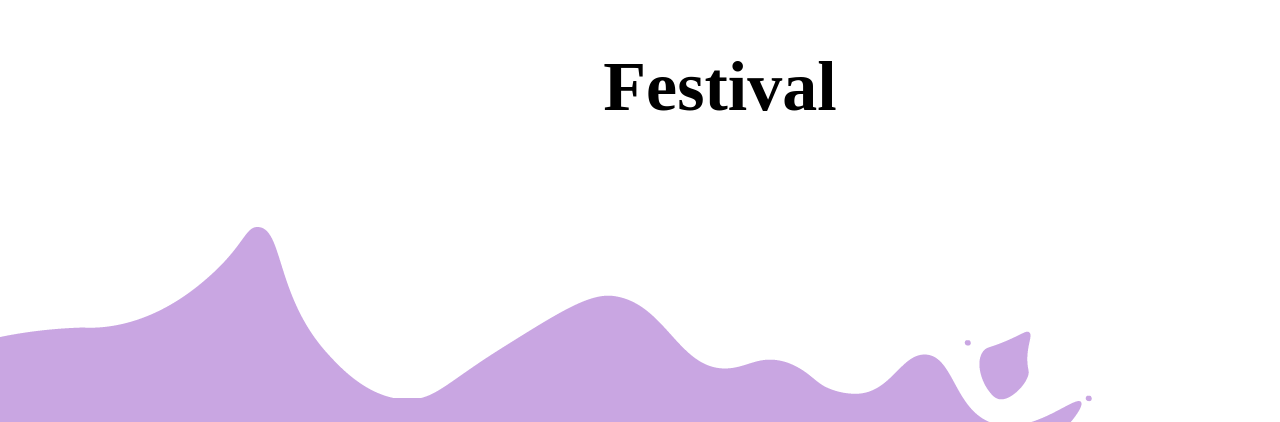
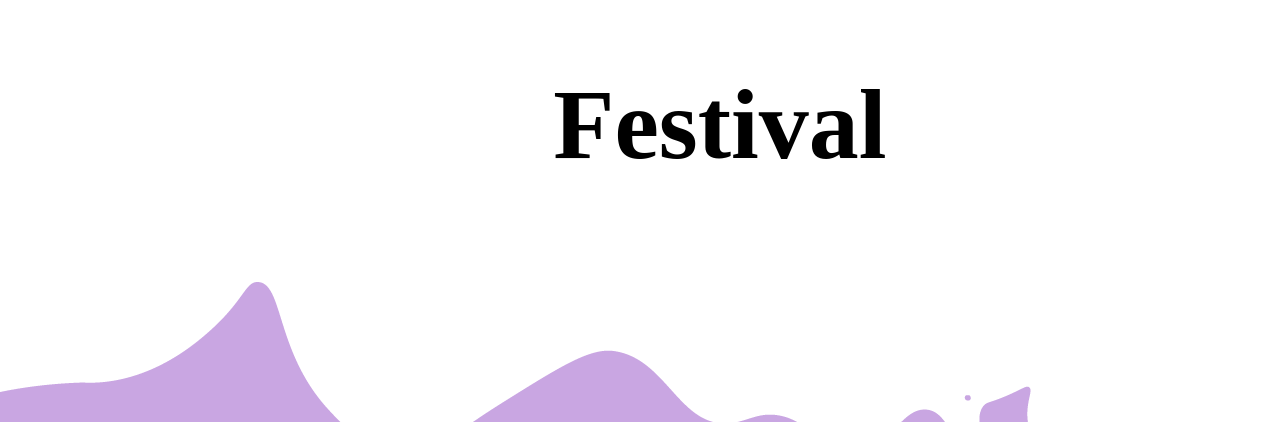
Before and after one commit to cecilia-estorgues/draft, a PHP site: page /evenements.php in a window 1280 px wide; the page is wider, and only the part inside the window is pictured. Shown: the part 70-492 px from the top of that part. Run offline with PHP 8.4, Linux system fonts and the light colour scheme; some web fonts are replaced.

Commit message:
Update evenements.css

```diff
--- a/public/css/evenements.css
+++ b/public/css/evenements.css
@@ -25,7 +25,7 @@
   }
 .titre{
     text-align: center;
-    font-size: 70px;
+    font-size: 100px;
     font-family: Delliger;
     margin-bottom: 100px;
 }
```
